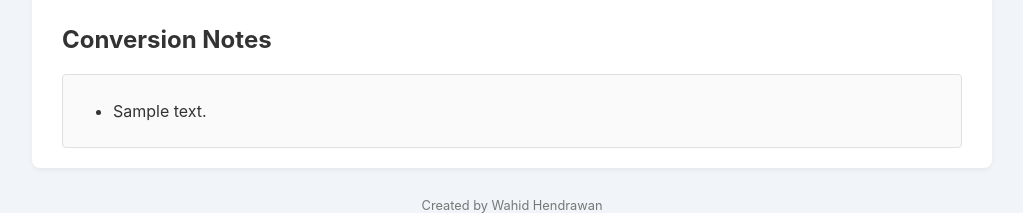
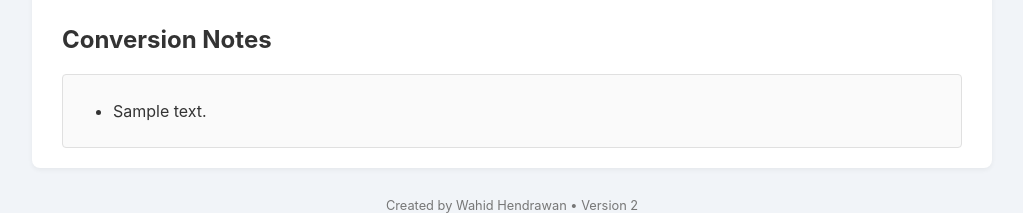
Before and after one commit to wahidhendrawan/yara-sigma-webui, a Flask app: template templates/index.html in a window 1280 px wide. Shown: the part 911-1124 px from the top of the page, without its empty margins (128-1151 px from the left). Run offline with Flask 3, Linux system fonts and the light colour scheme; the template is opened without the code that fills it: most values are stand-ins (such as "Sample title", 1, 10 or a date in 2020).

```diff
--- a/templates/index.html
+++ b/templates/index.html
@@ -150,10 +150,8 @@
       {% endif %}
       {% endif %}
     </main>
-<div class="footer" style="text-align:center; font-size:0.8em; margin-top:20px; color:#777;">
-  Created by
-  <a href="https://www.linkedin.com/in/wahid-hendrawan-398385176" target="_blank" rel="noopener noreferrer" style="text-decoration:none; color:inherit;">
-    Wahid Hendrawan
-    <img src="https://cdn.jsdelivr.net/npm/simple-icons@v9/icons/linkedin.svg" alt="LinkedIn" style="width:14px;
+    <footer style="text-align:center; font-size:0.8em; margin-top:20px; color:#777;">
+      Created by Wahid Hendrawan • Version 2
+    </footer>
   </body>
 </html>
```
